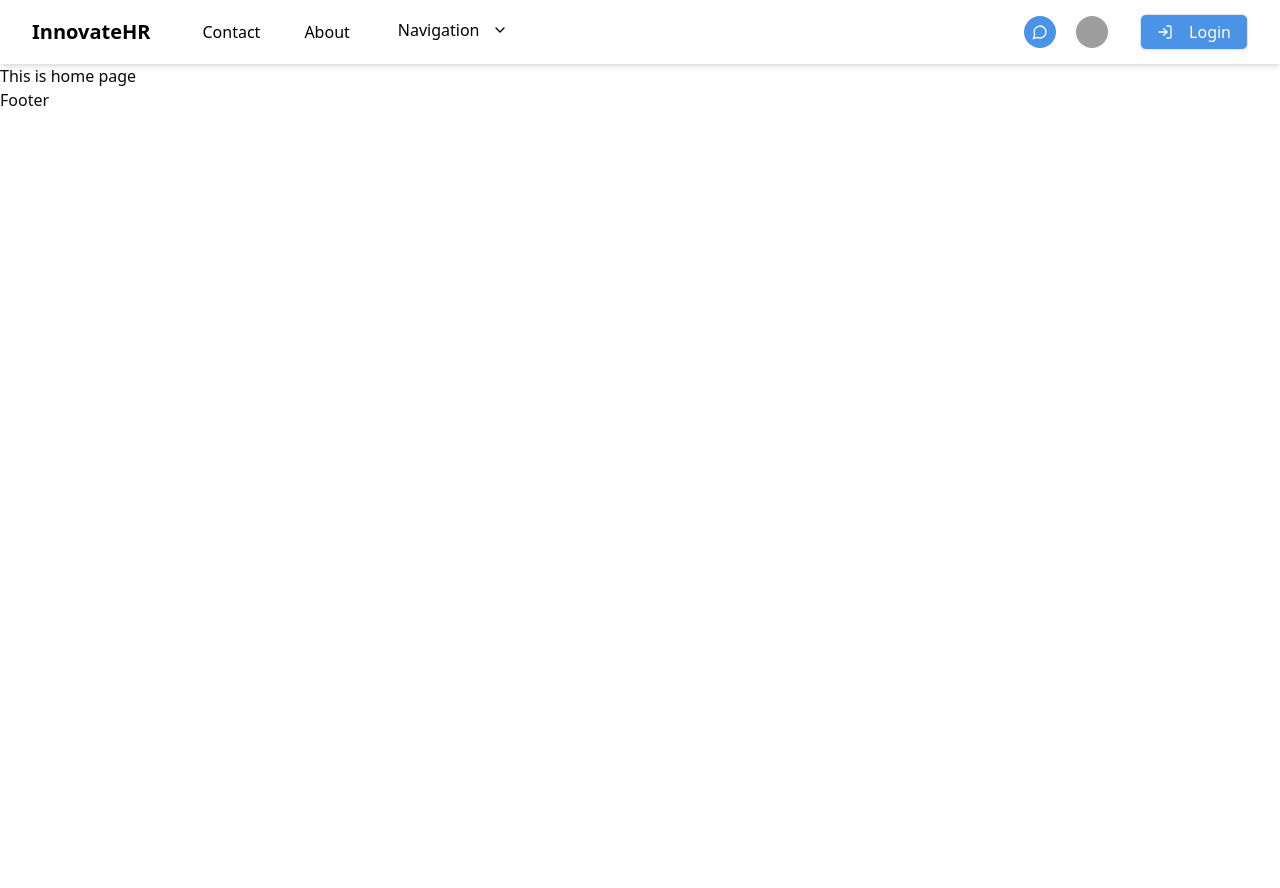
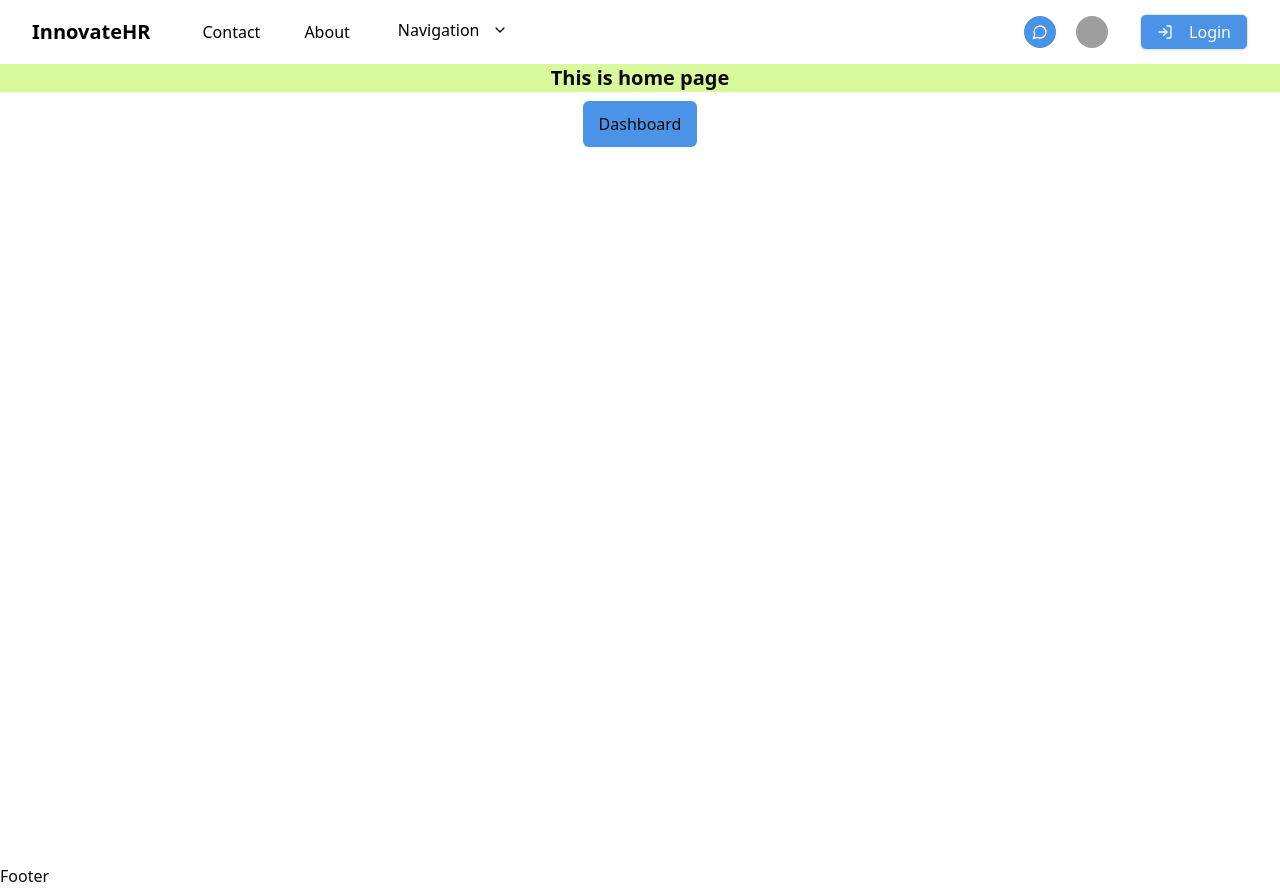
Before and after one commit to Aminul667/innovateHR-client, a Next.js app: page / in a window 1280 px wide. Before the commit the page ends 800 px from the top, so only its background shows below. Built offline with nearby package versions, Linux system fonts and the light colour scheme; grey boxes are pictures that could not be loaded.

Commit message:
added on-shift

```diff
--- a/src/app/(commonLayout)/page.tsx
+++ b/src/app/(commonLayout)/page.tsx
@@ -1,9 +1,20 @@
+import Link from "next/link";
 import React from "react";
 
 const page = () => {
   return (
-    <div>
-      <h2>This is home page</h2>
+    <div className="h-screen flex flex-col items-center ">
+      <div className="bg-lime-200 text-xl font-semibold text-center w-full">
+        <h2>This is home page</h2>
+      </div>
+      <div className="mt-5">
+        <Link
+          href="/admin-dashboard"
+          className="bg-colorButtonSecondary px-4 py-3 rounded-md"
+        >
+          Dashboard
+        </Link>
+      </div>
     </div>
   );
 };
--- a/src/app/(dashboardLayout)/components/AdminDashboard/AdminHome/AdminOnShift.tsx
+++ b/src/app/(dashboardLayout)/components/AdminDashboard/AdminHome/AdminOnShift.tsx
@@ -20,7 +20,7 @@ const users = [
     avatar:
       "https://plus.unsplash.com/premium_photo-1689539137236-b68e436248de?w=500&auto=format&fit=crop&q=60&ixlib=rb-4.0.3&ixid=M3wxMjA3fDB8MHxzZWFyY2h8MXx8cGVyc29ufGVufDB8fDB8fHww",
     role: "Admin",
-    status: "Accepted",
+    status: "9:00AM - 5:00PM",
   },
   {
     id: 2,
@@ -28,14 +28,14 @@ const users = [
     avatar:
       "https://plus.unsplash.com/premium_photo-1678197937465-bdbc4ed95815?w=500&auto=format&fit=crop&q=60&ixlib=rb-4.0.3&ixid=M3wxMjA3fDB8MHxzZWFyY2h8MTN8fHBlcnNvbnxlbnwwfHwwfHx8MA%3D%3D",
     role: "Data Scientist",
-    status: "Pending",
+    status: "11:00AM - 7:00PM",
   },
   {
     id: 3,
     name: "Charlie Brown",
     avatar: "/placeholder.svg?height=40&width=40",
     role: "IT Developer",
-    status: "Accepted",
+    status: "9:00AM - 5:00PM",
   },
   {
     id: 4,
@@ -43,14 +43,14 @@ const users = [
     avatar:
       "https://images.unsplash.com/photo-1438761681033-6461ffad8d80?w=500&auto=format&fit=crop&q=60&ixlib=rb-4.0.3&ixid=M3wxMjA3fDB8MHxzZWFyY2h8NHx8cGVyc29uJTIwZ2lybHxlbnwwfHwwfHx8MA%3D%3D",
     role: "Backend Developer",
-    status: "Accepted",
+    status: "9:00AM - 5:00PM",
   },
   {
     id: 5,
     name: "Ethan Hunt",
     avatar: "/placeholder.svg?height=40&width=40",
     role: "Product Manager",
-    status: "Pending",
+    status: "9:00AM - 5:00PM",
   },
 ];
 
@@ -92,7 +92,7 @@ const AdminOnShift = () => {
             className="cursor-pointer"
             onClick={() => toggleSort("status")}
           >
-            Action{" "}
+            On Shift{" "}
             {sortColumn === "status" && (sortDirection === "asc" ? "▲" : "▼")}
           </TableHead>
         </TableRow>
@@ -122,13 +122,7 @@ const AdminOnShift = () => {
             {/* <TableCell className="font-medium">{user.name}</TableCell> */}
             <TableCell>{user.role}</TableCell>
             <TableCell>
-              <Badge
-                variant={
-                  user.status === "Accepted" ? "secondary" : "destructive"
-                }
-              >
-                {user.status}
-              </Badge>
+              <Badge>{user.status}</Badge>
             </TableCell>
           </TableRow>
         ))}
```
